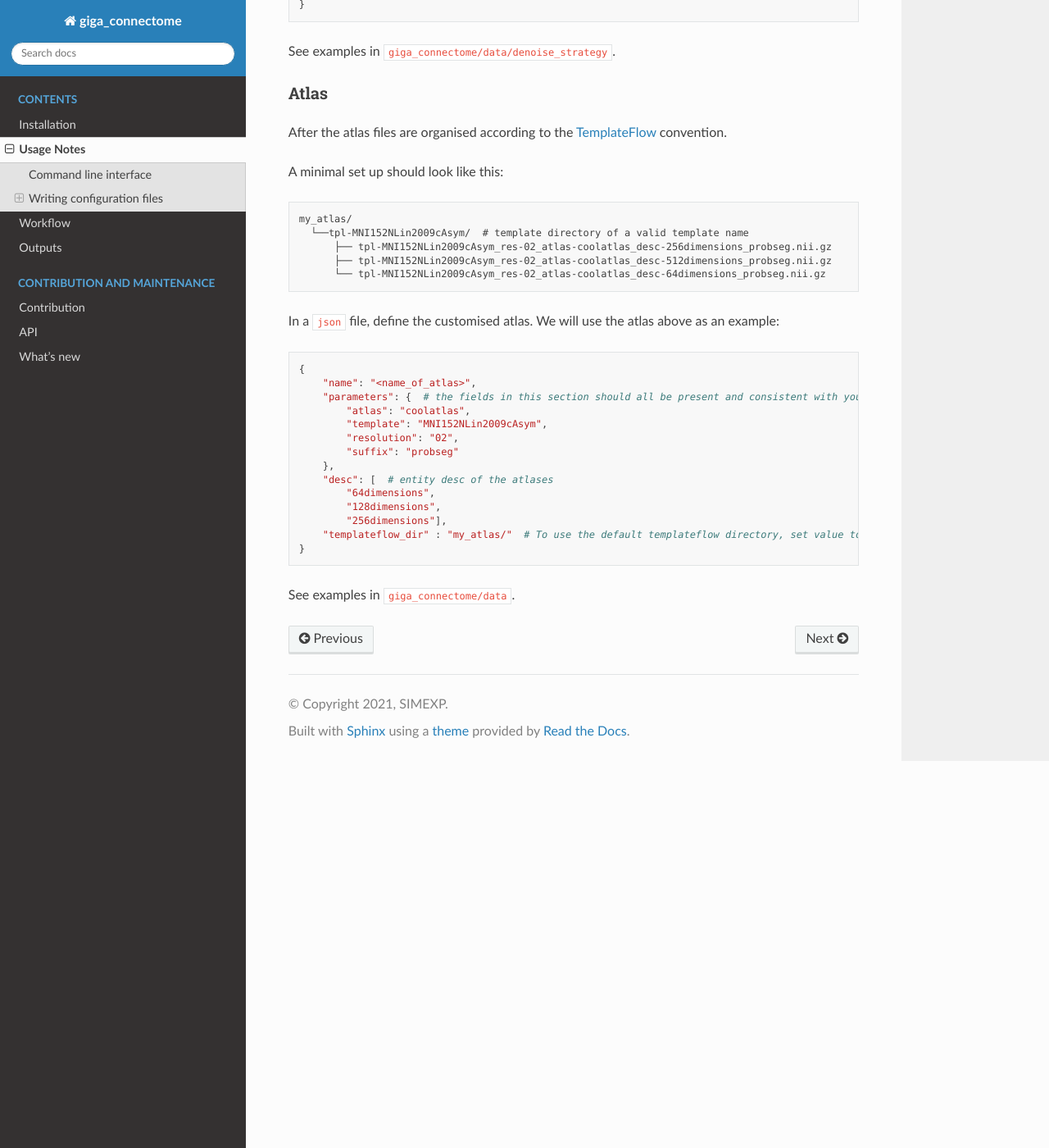
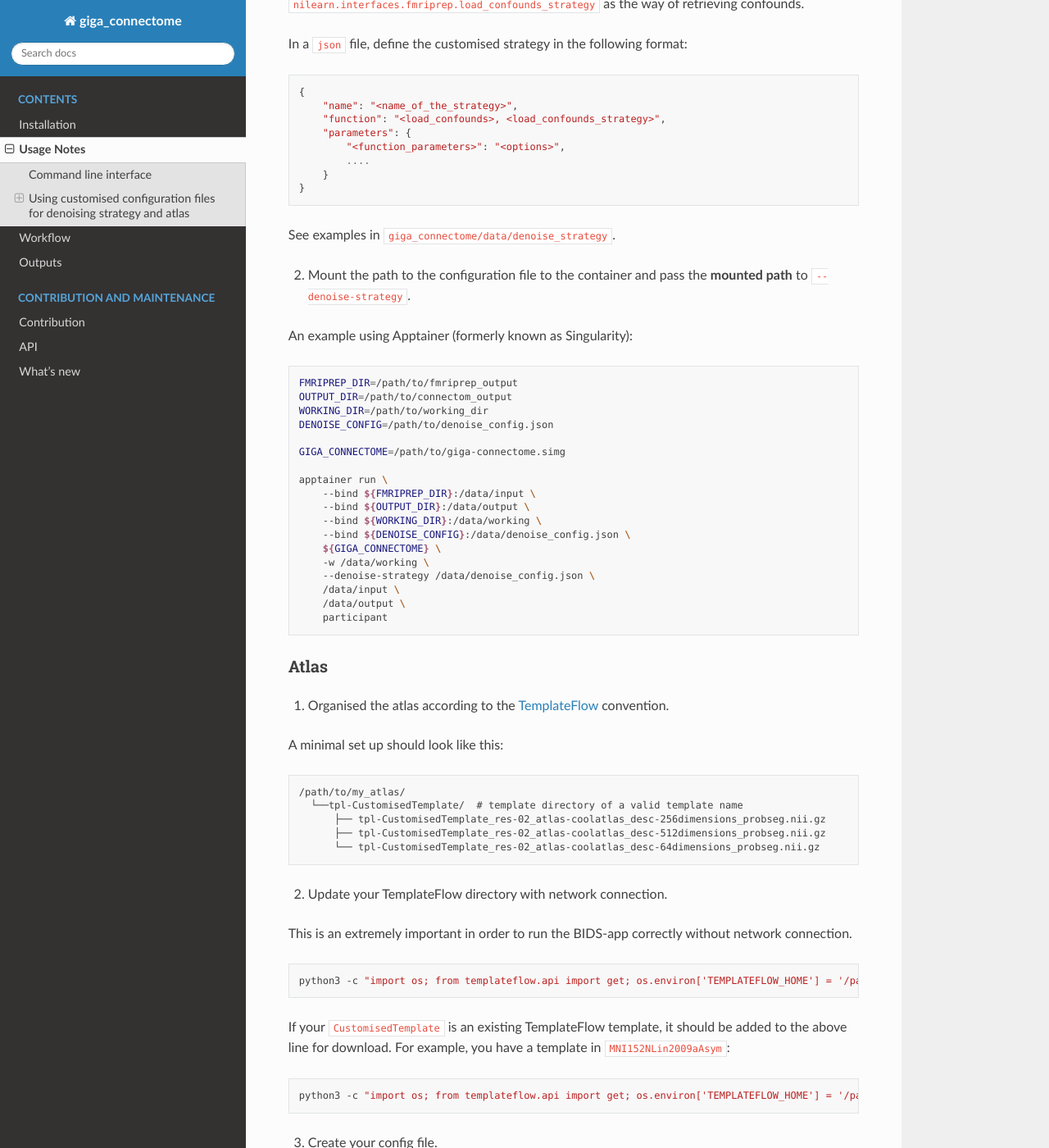
Before and after one commit to bids-apps/giga_connectome, a Sphinx documentation site: the page built from docs/source/usage.md, in a window 1280 px wide and 1400 px high, scrolled down 751 px. Shown: the whole window at 82% size. Built offline with Sphinx 7.4.7 and the Read the Docs theme 2.0.0, drawn with Linux system fonts in a browser that asks for light colours; the version number could not be read and is left out; some of the changed text lies outside the part shown.

Commit message:
DOC improve usage of config files

````diff
--- a/docs/source/usage.md
+++ b/docs/source/usage.md
@@ -9,11 +9,18 @@
    :func: global_parser
 ```
 
-## Writing configuration files
+## Using customised configuration files for denoising strategy and atlas
 
-All preset can be found in [`giga_connectome/data`](https://github.com/SIMEXP/giga_connectome/tree/main/giga_connectome/data).
+Aside from the preset strategies and atlases, the users can supply their own for further customisation.
+We encourage the users to use the container version of the BIDS app, hence all documentation below will relect on the usage of the container.
+Users can use the preset template as examples for creating their own configuration files.
+This section will walk through the details of the configuration files and extra steps needed.
+
+All presets can be found in [`giga_connectome/data`](https://github.com/SIMEXP/giga_connectome/tree/main/giga_connectome/data).
 
 ### Denoising strategy
+
+1. Create the configuration file.
 
 The tool uses `nilearn.interfaces.fmriprep.load_confounds` and `nilearn.interfaces.fmriprep.load_confounds_strategy`
 as the way of retrieving confounds.
@@ -33,28 +40,73 @@ In a `json` file, define the customised strategy in the following format:
 
 See examples in [`giga_connectome/data/denoise_strategy`](https://github.com/SIMEXP/giga_connectome/tree/main/giga_connectome/data/denoise_strategy).
 
+2. Mount the path to the configuration file to the container and pass the **mounted path** to `--denoise-strategy`.
+
+An example using Apptainer (formerly known as Singularity):
+
+```bash
+FMRIPREP_DIR=/path/to/fmriprep_output
+OUTPUT_DIR=/path/to/connectom_output
+WORKING_DIR=/path/to/working_dir
+DENOISE_CONFIG=/path/to/denoise_config.json
+
+GIGA_CONNECTOME=/path/to/giga-connectome.simg
+
+apptainer run \
+    --bind ${FMRIPREP_DIR}:/data/input \
+    --bind ${OUTPUT_DIR}:/data/output \
+    --bind ${WORKING_DIR}:/data/working \
+    --bind ${DENOISE_CONFIG}:/data/denoise_config.json \
+    ${GIGA_CONNECTOME} \
+    -w /data/working \
+    --denoise-strategy /data/denoise_config.json \
+    /data/input \
+    /data/output \
+    participant
+```
+
 ### Atlas
 
-After the atlas files are organised according to the [TemplateFlow](https://www.templateflow.org/python-client/0.7.1/naming.html) convention.
+1. Organised the atlas according to the [TemplateFlow](https://www.templateflow.org/python-client/0.7.1/naming.html) convention.
 
 A minimal set up should look like this:
 
 ```
-my_atlas/
-  └──tpl-MNI152NLin2009cAsym/  # template directory of a valid template name
-      ├── tpl-MNI152NLin2009cAsym_res-02_atlas-coolatlas_desc-256dimensions_probseg.nii.gz
-      ├── tpl-MNI152NLin2009cAsym_res-02_atlas-coolatlas_desc-512dimensions_probseg.nii.gz
-      └── tpl-MNI152NLin2009cAsym_res-02_atlas-coolatlas_desc-64dimensions_probseg.nii.gz
+/path/to/my_atlas/
+  └──tpl-CustomisedTemplate/  # template directory of a valid template name
+      ├── tpl-CustomisedTemplate_res-02_atlas-coolatlas_desc-256dimensions_probseg.nii.gz
+      ├── tpl-CustomisedTemplate_res-02_atlas-coolatlas_desc-512dimensions_probseg.nii.gz
+      └── tpl-CustomisedTemplate_res-02_atlas-coolatlas_desc-64dimensions_probseg.nii.gz
 ```
 
-In a `json` file, define the customised atlas. We will use the atlas above as an example:
+2. Update your TemplateFlow directory with network connection.
 
+This is an extremely important in order to run the BIDS-app correctly without network connection.
+
+```bash
+python3 -c "import os; from templateflow.api import get; os.environ['TEMPLATEFLOW_HOME'] = '/path/to/my_atlas'; get(['MNI152NLin2009cAsym', 'MNI152NLin6Asym'])"
 ```
+
+If your `CustomisedTemplate` is an existing TemplateFlow template, it should be added to the above line for download.
+For example, you have a template in `MNI152NLin2009aAsym`:
+
+```bash
+python3 -c "import os; from templateflow.api import get; os.environ['TEMPLATEFLOW_HOME'] = '/path/to/my_atlas'; get(['MNI152NLin2009cAsym', 'MNI152NLin6Asym', 'MNI152NLin2009aAsym'])"
+```
+
+3. Create your config file.
+
+In a `json` file, define the customised atlas. We will use the atlas above as an example.
+It's very important to specify `templateflow_dir` otherwise the BIDS-app will search for the default already downloaded in the container.
+`templateflow_dir` should be the target you will be mounting to the BIDS-app container, rather than the location on your disc.
+
+Example:
+```json
 {
-    "name": "<name_of_atlas>",
+    "name": "<name_of_atlas>",  # for simplicity, one can use the 'atlas' field of the file name
     "parameters": {  # the fields in this section should all be present and consistent with your atlas, except 'desc'
-        "atlas": "coolatlas",
-        "template": "MNI152NLin2009cAsym",
+        "atlas": "coolatlas",  # this should match the 'atlas' field of the file name
+        "template": "CustomisedTemplate",
         "resolution": "02",
         "suffix": "probseg"
     },
@@ -62,8 +114,36 @@ In a `json` file, define the customised atlas. We will use the atlas above as an
         "64dimensions",
         "128dimensions",
         "256dimensions"],
-    "templateflow_dir" : "my_atlas/"  # To use the default templateflow directory, set value to null
+    "templateflow_dir" : "/data/atlas"  # the target path you will be mounting to the BIDS-app container
 }
 ```
 
 See examples in [`giga_connectome/data`](https://github.com/SIMEXP/giga_connectome/tree/main/giga_connectome/data).
+
+4. Mount the path to the configuration file to the container and pass the **mounted path** to `--atlas`.
+The path in your configuration file under `templateflow_dir` should be exported as an environment variable of the container.
+
+An example using Apptainer (formerly known as Singularity):
+
+```bash
+FMRIPREP_DIR=/path/to/fmriprep_output
+OUTPUT_DIR=/path/to/connectom_output
+WORKING_DIR=/path/to/working_dir
+ATLAS_CONFIG=/path/to/atlas_config.json
+
+GIGA_CONNECTOME=/path/to/giga-connectome.simg
+
+export APPTAINERENV_TEMPLATEFLOW_HOME=/data/atlas
+
+apptainer run \
+    --bind ${FMRIPREP_DIR}:/data/input \
+    --bind ${OUTPUT_DIR}:/data/output \
+    --bind ${WORKING_DIR}:/data/working \
+    --bind ${ATLAS_CONFIG}:/data/atlas_config.json \
+    ${GIGA_CONNECTOME} \
+    -w /data/working \
+    --atlas /data/atlas_config.json \
+    /data/input \
+    /data/output \
+    participant
+```
````
Also changed, not shown: docs/source/installation.md (+3 -3 lines).
